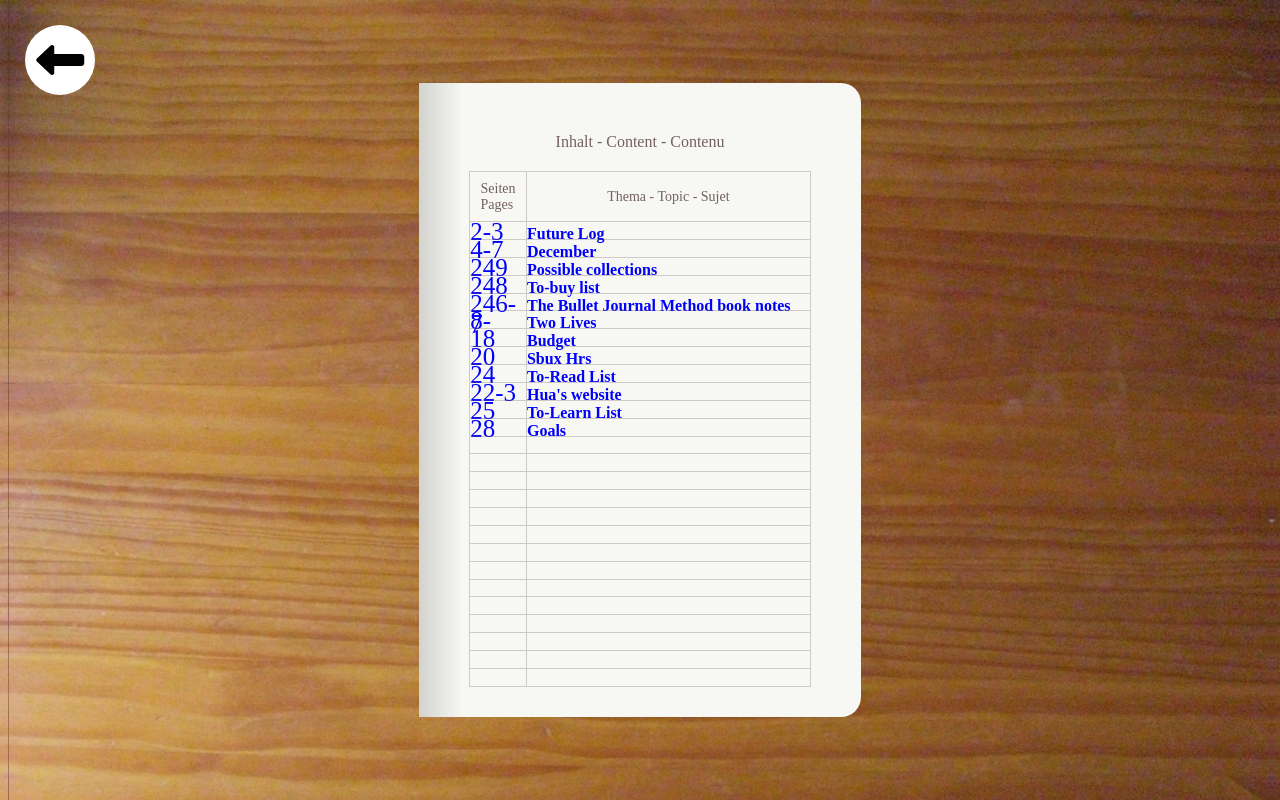
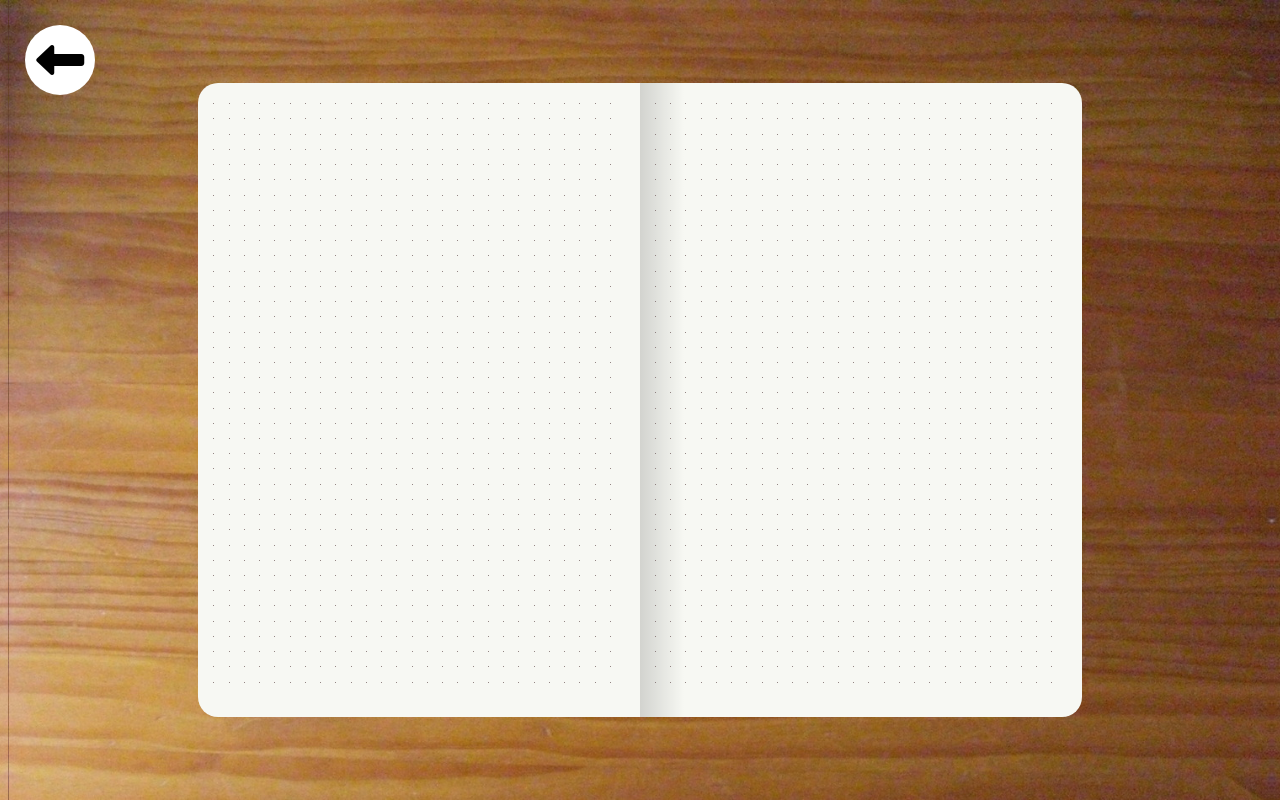
Before and after one commit to sotobry/personal-website-2, a React (Create React App) app in the folder my-app/: page /blog in a window 1280 px wide. Built offline with nearby package versions, Linux system fonts and the light colour scheme; a web font is replaced by a local one.

Commit message:
Creates a Journal component.

```diff
--- /dev/null
+++ b/my-app/src/components/bulletJournal/Journal.js
@@ -0,0 +1,29 @@
+import React from 'react';
+import styled from 'styled-components';
+import { Page, DottedPage, ContentPage } from './Pages';
+
+const JournalSC = styled.div`
+	position: absolute;
+	top: 0;
+	bottom: 0;
+	right: 0;
+	left: 0;
+	margin: auto auto;
+
+	display: flex;
+	justify-content: center;
+	align-items: center;
+`;
+
+const Journal = () => {
+	return (
+		<JournalSC>
+			{/* <Page leftPageOrRightPage='leftPage' /> */}
+			<DottedPage leftPageOrRightPage='leftPage' />
+			{/* <ContentPage leftPageOrRightPage='rightPage' /> */}
+			<DottedPage leftPageOrRightPage='rightPage' />
+		</JournalSC>
+	);
+};
+
+export { Journal };
--- a/my-app/src/components/bulletJournal/Pages.js
+++ b/my-app/src/components/bulletJournal/Pages.js
@@ -24,16 +24,16 @@ const PageSC = styled.div`
 			return 'linear-gradient(to right, rgba(0, 0, 0, .15) 0%, rgba(0, 0, 0, 0) 10%)';
 	}};
 
-	position: absolute;
+	/* position: absolute;
 	top: 0;
 	bottom: 0;
 	right: 0;
 	left: 0;
-	margin: auto auto;
+	margin: auto auto; */
 `;
 
 const DottedPageSC = styled(PageSC)`
-position: absolute;
+/* position: absolute; */
 display: grid;
 grid-template-columns: repeat(27, 1fr);
 grid-template-rows: repeat(39, 1fr);
@@ -56,7 +56,7 @@ const Dots = () => {
 
 
 const Page = props =>
-	<PageSC scale={0.8}>{props.children}</PageSC>;
+	<PageSC scale={0.8} leftPageOrRightPage={props.leftPageOrRightPage}>{props.children}</PageSC>;
 const DottedPage = props =>
 	<DottedPageSC scale={0.8} leftPageOrRightPage={props.leftPageOrRightPage}>
 		<Dots />
--- a/my-app/src/views/BlogView.js
+++ b/my-app/src/views/BlogView.js
@@ -2,6 +2,8 @@ import React from 'react';
 import { GoBackButton } from '../components/GoBackButton';
 import styled from 'styled-components';
 import { ContentPage } from '../components/bulletJournal/Pages';
+import { Journal } from '../components/bulletJournal/Journal';
+
 const BulletJournal = styled.div`
 	position: absolute;
 	top: 0;
@@ -49,9 +51,10 @@ const BlogView = () => {
 
 
 			</BulletJournal>}
+			<Journal />
 			{/* <Page leftPageOrRightPage='leftPage' dotted={false} /> */}
 			{/* <DottedPage leftPageOrRightPage='rightPage'></DottedPage> */}
-			<ContentPage leftPageOrRightPage='rightPage' />
+			{/* <ContentPage leftPageOrRightPage='rightPage' /> */}
 		</>
 	);
 }
```
